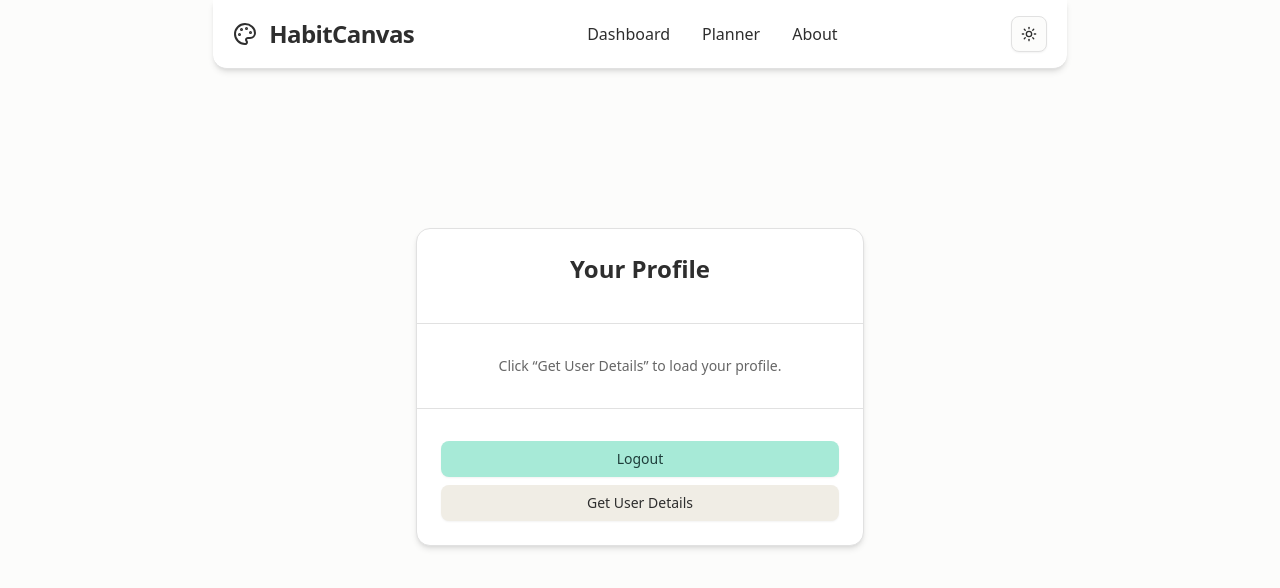
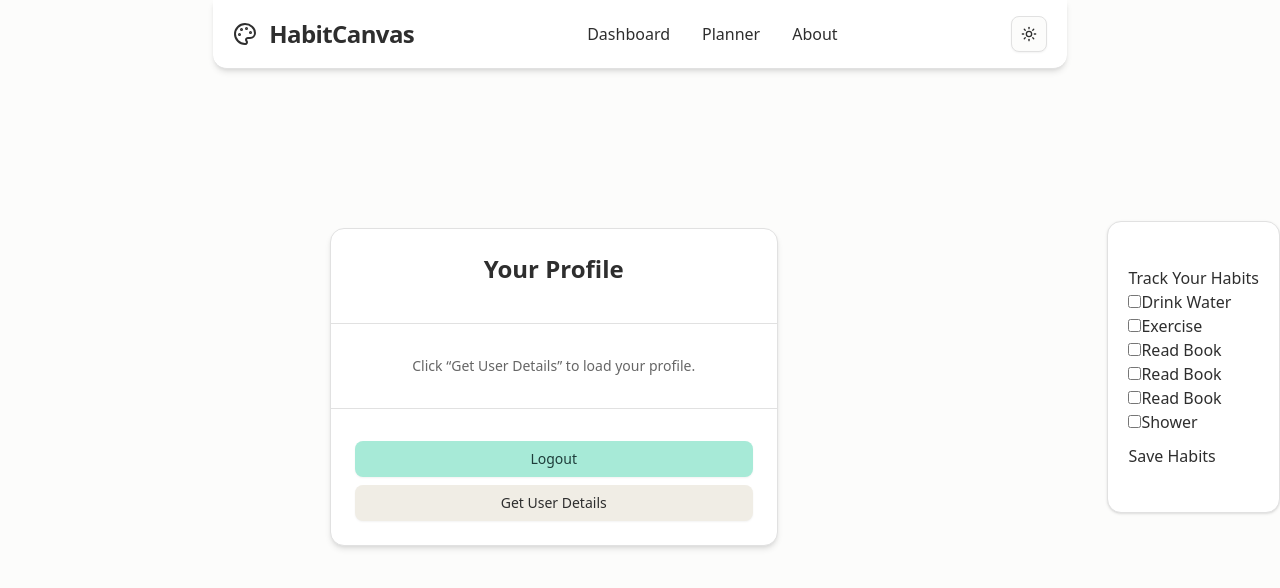
Before and after one commit to devanshtyagi26/HabitCanvas, a Next.js app: page /profile in a window 1280 px wide. Shown: the top 588 px of the page. Built offline with nearby package versions, Linux system fonts and the light colour scheme.

Commit message:
Setting up Habits

```diff
--- /dev/null
+++ b/src/app/api/habits/route.js
@@ -0,0 +1,45 @@
+import { connect } from "@/dbConnection/dbConfig";
+import Habit from "@/models/habitModel";
+import { getDataFromToken } from "@/helpers/getDataFromToken";
+
+await connect();
+
+export async function POST(request) {
+  try {
+    // ✅ Extract UUID from token (stored in cookies)
+    const uuid = getDataFromToken(request);
+    console.log(uuid);
+    const body = await request.json();
+    const { habits } = body;
+
+    if (!habits) {
+      return new Response(JSON.stringify({ error: "Missing habits" }), {
+        status: 400,
+        headers: { "Content-Type": "application/json" },
+      });
+    }
+
+    const date = new Date().toISOString().split("T")[0]; // YYYY-MM-DD
+
+    // Optional: check if entry already exists (to avoid duplicates)
+    const existingHabit = await Habit.findOne({ uuid, date });
+    if (existingHabit) {
+      existingHabit.habits = habits;
+      await existingHabit.save();
+    } else {
+      const newHabit = new Habit({ uuid, date, habits });
+      await newHabit.save();
+    }
+    console.log("Habits saved");
+    return new Response(JSON.stringify({ message: "Habits saved" }), {
+      status: 200,
+      headers: { "Content-Type": "application/json" },
+    });
+  } catch (error) {
+    console.error("Habit save error:", error.message);
+    return new Response(JSON.stringify({ error: "Something went wrong" }), {
+      status: 500,
+      headers: { "Content-Type": "application/json" },
+    });
+  }
+}
--- a/src/app/profile/page.jsx
+++ b/src/app/profile/page.jsx
@@ -16,6 +16,7 @@ import {
 import { Button } from "@/components/ui/button";
 import { Separator } from "@/components/ui/separator";
 import { Skeleton } from "@/components/ui/skeleton";
+import HabitTracker from "@/components/Habits";
 
 export default function ProfilePage() {
   const router = useRouter();
@@ -59,6 +60,7 @@ export default function ProfilePage() {
   };
 
   return (
+    <>
       <Card className="w-full max-w-md mx-auto mt-10 shadow-md border-border rounded-xl">
         <CardHeader>
           <CardTitle className="text-center text-2xl">Your Profile</CardTitle>
@@ -104,5 +106,9 @@ export default function ProfilePage() {
           </Button>
         </CardFooter>
       </Card>
+      <Card>
+        <HabitTracker />
+      </Card>
+    </>
   );
 }
--- /dev/null
+++ b/src/components/Habits.jsx
@@ -0,0 +1,126 @@
+"use client";
+
+import { useState } from "react";
+
+export default function HabitsPage() {
+  const [habits, setHabits] = useState({
+    brushedTeeth: false,
+    drankWater: false,
+    exercised: false,
+    coffeeIntake: false,
+    meditation: false,
+    readBook: false,
+    shower: false,
+    noJunkFood: false,
+    dailyWalk: false,
+  });
+
+  const [message, setMessage] = useState("");
+  const [error, setError] = useState("");
+
+  function handleChange(e) {
+    const { name, checked } = e.target;
+    setHabits((prev) => ({
+      ...prev,
+      [name]: checked,
+    }));
+  }
+
+  async function handleSubmit(e) {
+    e.preventDefault();
+    setMessage("");
+    setError("");
+
+    try {
+      const res = await fetch("/api/habits", {
+        method: "POST",
+        headers: { "Content-Type": "application/json" },
+        body: JSON.stringify({ habits }),
+        credentials: "include", // send cookies automatically
+      });
+
+      const data = await res.json();
+
+      if (res.ok) {
+        setMessage(data.message);
+      } else {
+        setError(data.error || "Failed to save habits");
+      }
+    } catch {
+      setError("Network error");
+    }
+  }
+
+  return (
+    <main style={{ maxWidth: 400, margin: "auto", padding: 20 }}>
+      <h1>Track Your Habits</h1>
+      <form onSubmit={handleSubmit}>
+        <label>
+          <input
+            type="checkbox"
+            name="drankWater"
+            checked={habits.drankWater}
+            onChange={handleChange}
+          />
+          Drink Water
+        </label>
+        <br />
+        <label>
+          <input
+            type="checkbox"
+            name="exercised"
+            checked={habits.exercised}
+            onChange={handleChange}
+          />
+          Exercise
+        </label>
+        <br />
+        <label>
+          <input
+            type="checkbox"
+            name="readBook"
+            checked={habits.readBook}
+            onChange={handleChange}
+          />
+          Read Book
+        </label>
+        <br />
+        <label>
+          <input
+            type="checkbox"
+            name="readBook"
+            checked={habits.coffeeIntake}
+            onChange={handleChange}
+          />
+          Read Book
+        </label>
+        <br />
+        <label>
+          <input
+            type="checkbox"
+            name="readBook"
+            checked={habits.meditation}
+            onChange={handleChange}
+          />
+          Read Book
+        </label>
+        <br />
+        <label>
+          <input
+            type="checkbox"
+            name="readBook"
+            checked={habits.shower}
+            onChange={handleChange}
+          />
+          Shower
+        </label>
+        <br />
+        <button type="submit" style={{ marginTop: 10 }}>
+          Save Habits
+        </button>
+      </form>
+      {message && <p style={{ color: "green" }}>{message}</p>}
+      {error && <p style={{ color: "red" }}>{error}</p>}
+    </main>
+  );
+}
--- /dev/null
+++ b/src/models/habitModel.js
@@ -0,0 +1,24 @@
+import mongoose from "mongoose";
+
+const habitSchema = new mongoose.Schema({
+  uuid: { type: String, required: true },
+  date: { type: String, required: true }, // Format: YYYY-MM-DD
+  habits: {
+    brushedTeeth: { type: Boolean, default: false },
+    drankWater: { type: Boolean, default: false },
+    exercised: { type: Boolean, default: false },
+    coffeeIntake: { type: Boolean, default: false },
+    meditation: { type: Boolean, default: false },
+    readBook: { type: Boolean, default: false },
+    shower: { type: Boolean, default: false },
+    noJunkFood: { type: Boolean, default: false },
+    dailyWalk: { type: Boolean, default: false },
+    code: { type: Boolean, default: false },
+    laundry: { type: Boolean, default: false },
+    cleanRoom: { type: Boolean, default: false },
+  },
+});
+
+const Habit = mongoose.models.habits || mongoose.model("habits", habitSchema);
+
+export default Habit;
```
Lines whose indentation alone changed are shown as unchanged.
